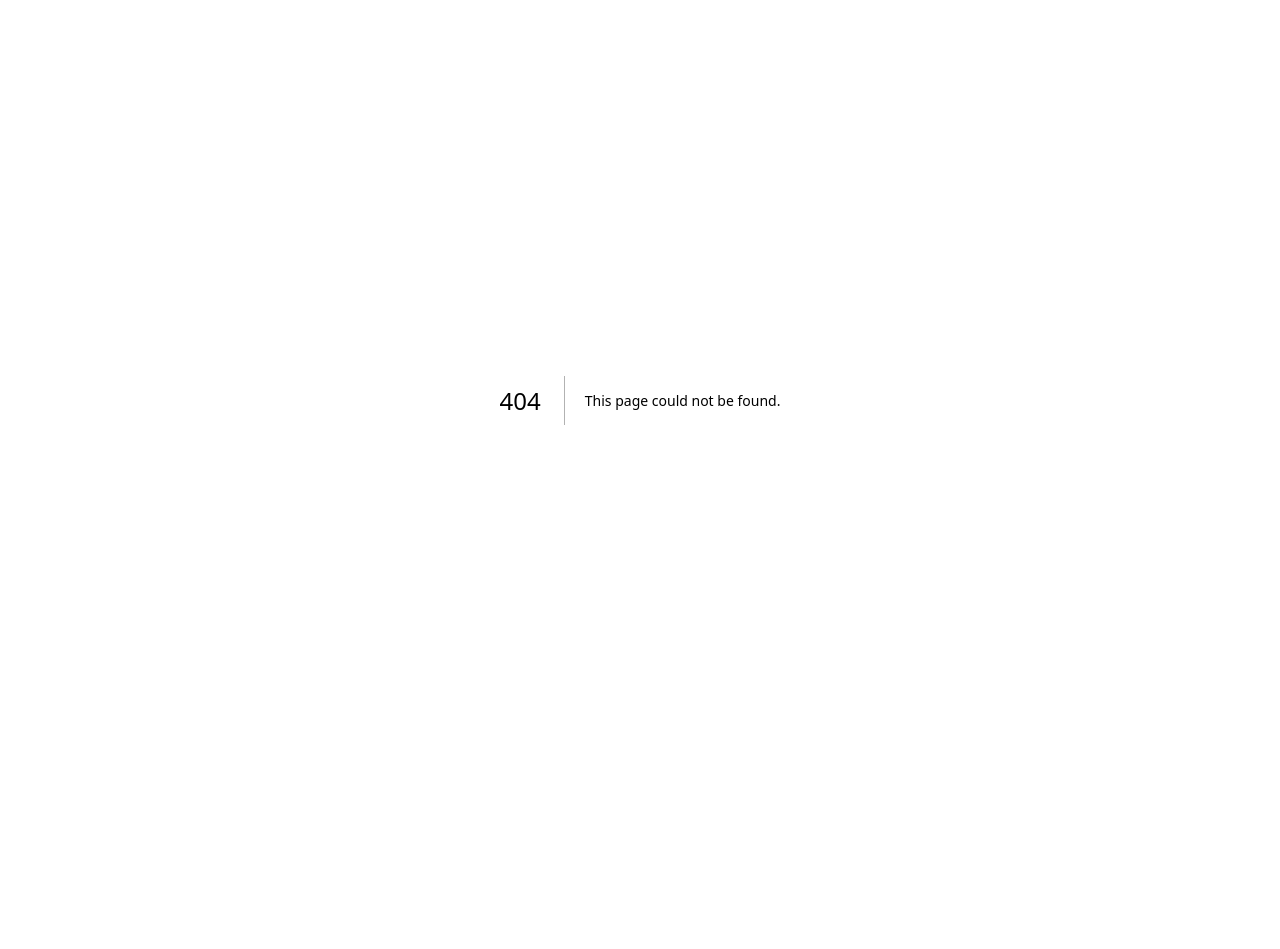
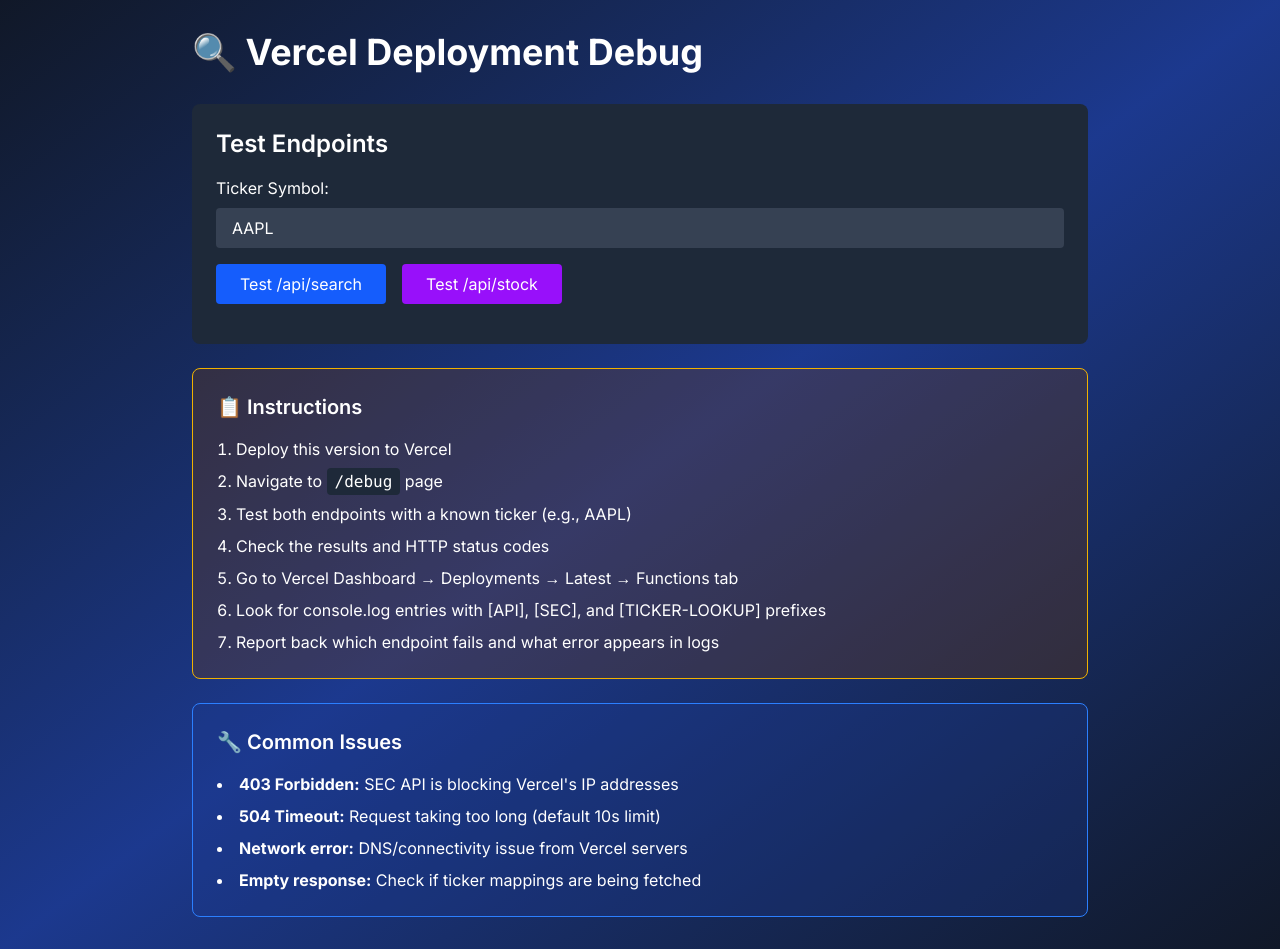
Before and after one commit to armandocodecr/stock-analyzer, a Next.js app: page /debug in a window 1280 px wide. Before the commit this address had no page. Before the commit the page ends 800 px from the top, so only its background shows below. Built offline with nearby package versions, Linux system fonts and the light colour scheme.

Commit message:
feat: add DebugPage for testing API endpoints and displaying results

```diff
--- /dev/null
+++ b/src/app/debug/page.tsx
@@ -0,0 +1,136 @@
+"use client";
+
+import { useState } from "react";
+
+export default function DebugPage() {
+  const [ticker, setTicker] = useState("AAPL");
+  const [loading, setLoading] = useState(false);
+  const [searchResults, setSearchResults] = useState<any>(null);
+  const [stockResults, setStockResults] = useState<any>(null);
+  const [error, setError] = useState<string | null>(null);
+
+  const testSearch = async () => {
+    setLoading(true);
+    setError(null);
+    try {
+      const response = await fetch(`/api/search?q=${ticker}`);
+      const data = await response.json();
+      setSearchResults({ status: response.status, data });
+    } catch (err: any) {
+      setError(err.message);
+    } finally {
+      setLoading(false);
+    }
+  };
+
+  const testStock = async () => {
+    setLoading(true);
+    setError(null);
+    try {
+      const response = await fetch(`/api/stock/${ticker}`);
+      const data = await response.json();
+      setStockResults({
+        status: response.status,
+        statusText: response.statusText,
+        data
+      });
+    } catch (err: any) {
+      setError(err.message);
+    } finally {
+      setLoading(false);
+    }
+  };
+
+  return (
+    <div className="min-h-screen bg-gradient-to-br from-gray-900 via-blue-900 to-gray-900 text-white p-8">
+      <div className="max-w-4xl mx-auto">
+        <h1 className="text-4xl font-bold mb-8">🔍 Vercel Deployment Debug</h1>
+
+        <div className="bg-gray-800 rounded-lg p-6 mb-6">
+          <h2 className="text-2xl font-semibold mb-4">Test Endpoints</h2>
+
+          <div className="mb-4">
+            <label className="block mb-2">Ticker Symbol:</label>
+            <input
+              type="text"
+              value={ticker}
+              onChange={(e) => setTicker(e.target.value.toUpperCase())}
+              className="w-full px-4 py-2 bg-gray-700 rounded text-white"
+              placeholder="Enter ticker (e.g., AAPL)"
+            />
+          </div>
+
+          <div className="flex gap-4 mb-4">
+            <button
+              onClick={testSearch}
+              disabled={loading}
+              className="px-6 py-2 bg-blue-600 hover:bg-blue-700 rounded disabled:opacity-50"
+            >
+              {loading ? "Testing..." : "Test /api/search"}
+            </button>
+
+            <button
+              onClick={testStock}
+              disabled={loading}
+              className="px-6 py-2 bg-purple-600 hover:bg-purple-700 rounded disabled:opacity-50"
+            >
+              {loading ? "Testing..." : "Test /api/stock"}
+            </button>
+          </div>
+
+          {error && (
+            <div className="bg-red-900/50 border border-red-500 rounded p-4 mb-4">
+              <h3 className="font-bold mb-2">Error:</h3>
+              <pre className="text-sm overflow-auto">{error}</pre>
+            </div>
+          )}
+        </div>
+
+        {searchResults && (
+          <div className="bg-gray-800 rounded-lg p-6 mb-6">
+            <h2 className="text-2xl font-semibold mb-4">
+              Search Results (Status: {searchResults.status})
+            </h2>
+            <pre className="bg-gray-900 rounded p-4 text-sm overflow-auto max-h-96">
+              {JSON.stringify(searchResults.data, null, 2)}
+            </pre>
+          </div>
+        )}
+
+        {stockResults && (
+          <div className="bg-gray-800 rounded-lg p-6 mb-6">
+            <h2 className="text-2xl font-semibold mb-4">
+              Stock Data Results (Status: {stockResults.status} - {stockResults.statusText})
+            </h2>
+            <pre className="bg-gray-900 rounded p-4 text-sm overflow-auto max-h-96">
+              {JSON.stringify(stockResults.data, null, 2)}
+            </pre>
+          </div>
+        )}
+
+        <div className="bg-yellow-900/30 border border-yellow-500 rounded-lg p-6">
+          <h2 className="text-xl font-semibold mb-4">📋 Instructions</h2>
+          <ol className="list-decimal list-inside space-y-2">
+            <li>Deploy this version to Vercel</li>
+            <li>Navigate to <code className="bg-gray-800 px-2 py-1 rounded">/debug</code> page</li>
+            <li>Test both endpoints with a known ticker (e.g., AAPL)</li>
+            <li>Check the results and HTTP status codes</li>
+            <li>Go to Vercel Dashboard → Deployments → Latest → Functions tab</li>
+            <li>Look for console.log entries with [API], [SEC], and [TICKER-LOOKUP] prefixes</li>
+            <li>Report back which endpoint fails and what error appears in logs</li>
+          </ol>
+        </div>
+
+        <div className="bg-blue-900/30 border border-blue-500 rounded-lg p-6 mt-6">
+          <h2 className="text-xl font-semibold mb-4">🔧 Common Issues</h2>
+          <ul className="list-disc list-inside space-y-2">
+            <li><strong>403 Forbidden:</strong> SEC API is blocking Vercel's IP addresses</li>
+            <li><strong>504 Timeout:</strong> Request taking too long (default 10s limit)</li>
+            <li><strong>Network error:</strong> DNS/connectivity issue from Vercel servers</li>
+            <li><strong>Empty response:</strong> Check if ticker mappings are being fetched</li>
+          </ul>
+        </div>
+      </div>
+    </div>
+  );
+}
```
